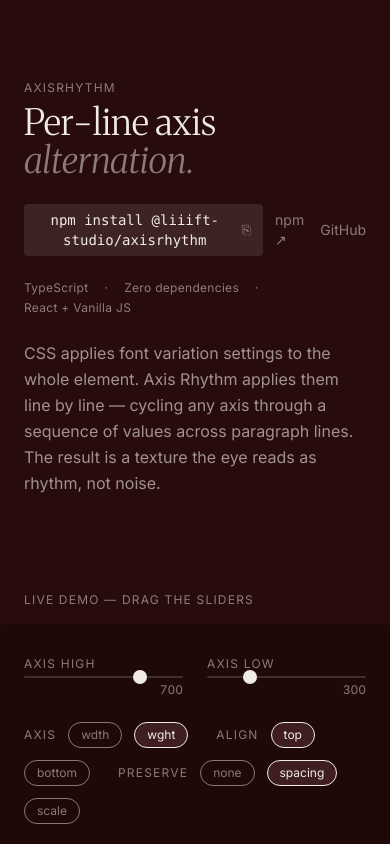
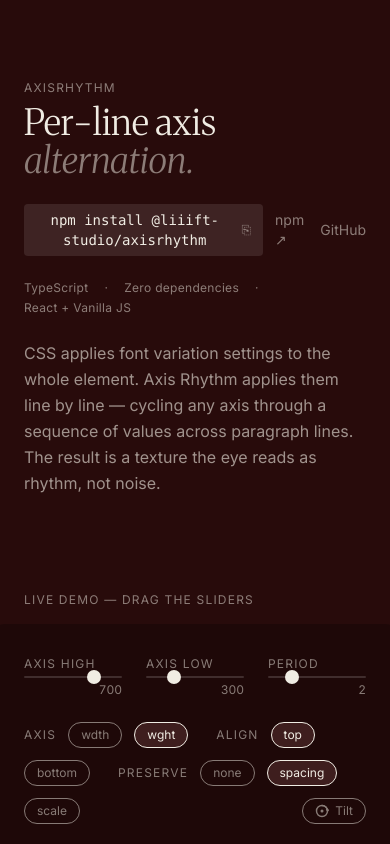
Before and after one commit to Liiift-Studio/AxisRhythm, a Next.js app in the folder site/: page / in a window 390 px wide. Shown: the top 844 px of the page. Built offline with nearby package versions, Linux system fonts and the light colour scheme.

Commit message:
Add cursor/gyro and period slider to axisRhythm demo

```diff
--- a/site/src/components/Demo.tsx
+++ b/site/src/components/Demo.tsx
@@ -1,6 +1,7 @@
 "use client"
 
-import { useState, useDeferredValue } from "react"
+// Interactive axis rhythm demo with live controls, cursor/gyro modes, and period slider
+import { useState, useEffect, useDeferredValue } from "react"
 import { AxisRhythmText } from "@liiift-studio/axisrhythm"
 import type { AxisRhythmOptions } from "@liiift-studio/axisrhythm"
 
@@ -20,6 +21,7 @@
 
 type AxisKey = keyof typeof AXIS_CONFIG
 
+/** Labelled range slider with value displayed below the track */
 function Slider({ label, value, min, max, step, onChange }: { label: string; value: number; min: number; max: number; step: number; onChange: (v: number) => void }) {
 	return (
 		<div className="flex flex-col gap-1">
@@ -56,16 +58,55 @@
 	)
 }
 
+/** Cursor icon SVG */
+function CursorIcon() {
+	return (
+		<svg width="11" height="14" viewBox="0 0 11 14" fill="currentColor" aria-hidden>
+			<path d="M0 0L0 11L3 8L5 13L6.8 12.3L4.8 7.3L8.5 7.3Z" />
+		</svg>
+	)
+}
+
+/** Gyroscope icon SVG — circle with rotation arrow */
+function GyroIcon() {
+	return (
+		<svg width="14" height="14" viewBox="0 0 14 14" fill="none" stroke="currentColor" strokeWidth="1.4" strokeLinecap="round" aria-hidden>
+			<circle cx="7" cy="7" r="5.5" />
+			<circle cx="7" cy="7" r="1.5" fill="currentColor" stroke="none" />
+			<path d="M7 1.5 A5.5 5.5 0 0 1 12.5 7" strokeWidth="1.4" />
+			<path d="M11.5 5.5 L12.5 7 L13.8 6" strokeWidth="1.2" />
+		</svg>
+	)
+}
+
 export default function Demo() {
 	const [axis, setAxis] = useState<AxisKey>('wght')
 	const [valueHigh, setValueHigh] = useState<number>(AXIS_CONFIG.wght.defaultHigh)
 	const [valueLow, setValueLow] = useState<number>(AXIS_CONFIG.wght.defaultLow)
+	const [period, setPeriod] = useState(2)
 	const [align, setAlign] = useState<'top' | 'bottom'>('top')
 	const [linePreservation, setLinePreservation] = useState<LinePreservation>('spacing')
 	const [beforeAfter, setComparing] = useState(false)
 
-	const dValueHigh = useDeferredValue(valueHigh)
-	const dValueLow = useDeferredValue(valueLow)
+	// Interaction modes — mutually exclusive
+	const [cursorMode, setCursorMode] = useState(false)
+	const [gyroMode, setGyroMode] = useState(false)
+
+	// Gyro-driven values — kept separate from slider state so slider value props
+	// never change during gyro mode (which would cause mobile to scroll to the input)
+	const [gyroHigh, setGyroHigh] = useState<number>(AXIS_CONFIG.wght.defaultHigh)
+	const [gyroLow, setGyroLow] = useState<number>(AXIS_CONFIG.wght.defaultLow)
+
+	// Detected capabilities — resolved client-side after mount
+	const [showCursor, setShowCursor] = useState(false)
+	const [showGyro, setShowGyro] = useState(false)
+
+	useEffect(() => {
+		const isHover = window.matchMedia('(hover: hover)').matches
+		const isTouch = window.matchMedia('(hover: none)').matches
+		setShowCursor(isHover)
+		setShowGyro(isTouch && 'DeviceOrientationEvent' in window)
+	}, [])
 
 	const cfg = AXIS_CONFIG[axis]
 
@@ -73,6 +114,94 @@
 		setAxis(next)
 		setValueHigh(AXIS_CONFIG[next].defaultHigh)
 		setValueLow(AXIS_CONFIG[next].defaultLow)
+		setGyroHigh(AXIS_CONFIG[next].defaultHigh)
+		setGyroLow(AXIS_CONFIG[next].defaultLow)
+	}
+
+	// Effective values: gyro-driven when gyroMode is active, slider-driven otherwise
+	const effectiveHigh = gyroMode ? gyroHigh : valueHigh
+	const effectiveLow = gyroMode ? gyroLow : valueLow
+
+	const dValueHigh = useDeferredValue(effectiveHigh)
+	const dValueLow = useDeferredValue(effectiveLow)
+	const dPeriod = useDeferredValue(period)
+
+	// Cursor mode — X controls valueHigh (mapped to cfg.min–cfg.max), Y controls valueLow (inverted: top=high)
+	useEffect(() => {
+		if (!cursorMode) return
+		const step = cfg.step
+		const handleMove = (e: MouseEvent) => {
+			const rawHigh = (e.clientX / window.innerWidth) * (cfg.max - cfg.min) + cfg.min
+			const rawLow = (1 - e.clientY / window.innerHeight) * (cfg.max - cfg.min) + cfg.min
+			setValueHigh(Math.round(rawHigh / step) * step)
+			setValueLow(Math.round(rawLow / step) * step)
+		}
+		const handleKey = (e: KeyboardEvent) => {
+			if (e.key === 'Escape') setCursorMode(false)
+		}
+		window.addEventListener('mousemove', handleMove)
+		window.addEventListener('keydown', handleKey)
+		return () => {
+			window.removeEventListener('mousemove', handleMove)
+			window.removeEventListener('keydown', handleKey)
+		}
+	}, [cursorMode, cfg])
+
+	// Gyro mode — gamma → gyroHigh, beta → gyroLow.
+	// Updates gyroHigh/gyroLow (not slider state) so slider value props stay frozen,
+	// preventing mobile browsers from scrolling to the input on each orientation update.
+	// rAF throttle limits re-renders to one per frame.
+	useEffect(() => {
+		if (!gyroMode) return
+		let rafId: number | null = null
+		const step = cfg.step
+		const handleOrientation = (e: DeviceOrientationEvent) => {
+			if (rafId !== null) return
+			rafId = requestAnimationFrame(() => {
+				rafId = null
+				if (e.gamma !== null) {
+					// gamma: -90 (tilt left) to 90 (tilt right) → cfg.min–cfg.max
+					const raw = ((e.gamma + 90) / 180) * (cfg.max - cfg.min) + cfg.min
+					setGyroHigh(Math.round(raw / step) * step)
+				}
+				if (e.beta !== null) {
+					// beta when holding portrait: ~90 upright, decreases when tilted back toward you
+					// Clamp to [15, 90] then invert: tilt back = higher value
+					const clamped = Math.max(15, Math.min(90, e.beta))
+					const raw = ((90 - clamped) / 75) * (cfg.max - cfg.min) + cfg.min
+					setGyroLow(Math.round(raw / step) * step)
+				}
+			})
+		}
+		window.addEventListener('deviceorientation', handleOrientation)
+		return () => {
+			window.removeEventListener('deviceorientation', handleOrientation)
+			if (rafId !== null) cancelAnimationFrame(rafId)
+		}
+	}, [gyroMode, cfg])
+
+	// Toggle cursor mode — turns off gyro if active
+	const toggleCursor = () => {
+		setGyroMode(false)
+		setCursorMode(v => !v)
+	}
+
+	// Toggle gyro mode — requests iOS permission if needed, turns off cursor if active
+	const toggleGyro = async () => {
+		if (gyroMode) {
+			setGyroMode(false)
+			return
+		}
+		setCursorMode(false)
+		const DOE = DeviceOrientationEvent as typeof DeviceOrientationEvent & {
+			requestPermission?: () => Promise<PermissionState>
+		}
+		if (typeof DOE.requestPermission === 'function') {
+			const permission = await DOE.requestPermission()
+			if (permission === 'granted') setGyroMode(true)
+		} else {
+			setGyroMode(true)
+		}
 	}
 
 	const sampleStyle: React.CSSProperties = {
@@ -82,11 +211,14 @@
 		fontVariationSettings: '"wght" 300, "opsz" 18, "wdth" 100',
 	}
 
+	const activeMode = cursorMode || gyroMode
+
 	return (
 		<div className="w-full">
-			<div className="grid grid-cols-2 gap-6 mb-6">
+			<div className="grid grid-cols-3 gap-6 mb-6">
 				<Slider label="Axis High" value={valueHigh} min={cfg.min} max={cfg.max} step={cfg.step} onChange={setValueHigh} />
 				<Slider label="Axis Low" value={valueLow} min={cfg.min} max={cfg.max} step={cfg.step} onChange={setValueLow} />
+				<Slider label="Period" value={period} min={1} max={6} step={1} onChange={setPeriod} />
 			</div>
 			<div className="flex flex-wrap items-center gap-3 mb-8">
 				<span className="text-xs uppercase tracking-widest opacity-50">Axis</span>
@@ -101,11 +233,45 @@
 				{(['none', 'spacing', 'scale'] as const).map(v => (
 					<button key={v} onClick={() => setLinePreservation(v)} aria-pressed={linePreservation === v} className="text-xs px-3 py-1 rounded-full border transition-opacity" style={{ borderColor: 'currentColor', opacity: linePreservation === v ? 1 : 0.5, background: linePreservation === v ? 'var(--btn-bg)' : 'transparent' }}>{v}</button>
 				))}
+
+				{/* Cursor mode — desktop/hover-capable devices only */}
+				{showCursor && (
+					<button
+						onClick={toggleCursor}
+						title="Move your cursor to control high value (X) and low value (Y)"
+						className="flex items-center gap-1.5 text-xs px-3 py-1 rounded-full border transition-all ml-auto"
+						style={{
+							borderColor: 'currentColor',
+							opacity: cursorMode ? 1 : 0.5,
+							background: cursorMode ? 'var(--btn-bg)' : 'transparent',
+						}}
+					>
+						<CursorIcon />
+						<span>{cursorMode ? 'Esc to exit' : 'Cursor'}</span>
+					</button>
+				)}
+
+				{/* Gyro mode — touch devices with DeviceOrientationEvent */}
+				{showGyro && (
+					<button
+						onClick={toggleGyro}
+						title="Tilt your device to control high value (left/right) and low value (front/back)"
+						className="flex items-center gap-1.5 text-xs px-3 py-1 rounded-full border transition-all ml-auto"
+						style={{
+							borderColor: 'currentColor',
+							opacity: gyroMode ? 1 : 0.5,
+							background: gyroMode ? 'var(--btn-bg)' : 'transparent',
+						}}
+					>
+						<GyroIcon />
+						<span>{gyroMode ? 'Tilt active' : 'Tilt'}</span>
+					</button>
+				)}
 			</div>
 			<div className="relative pb-8">
 				<div className="flex flex-col gap-8">
 					{PARAGRAPHS.map((para, i) => (
-						<AxisRhythmText key={i} axis={axis} values={[dValueHigh, dValueLow]} period={2} align={align} linePreservation={linePreservation} style={sampleStyle}>
+						<AxisRhythmText key={i} axis={axis} values={[dValueHigh, dValueLow]} period={dPeriod} align={align} linePreservation={linePreservation} style={sampleStyle}>
 							{para}
 						</AxisRhythmText>
 					))}
@@ -119,7 +285,16 @@
 				)}
 				<BeforeAfterToggle active={beforeAfter} onClick={() => setComparing(v => !v)} />
 			</div>
-			<p className="text-xs opacity-50 italic mt-8" style={{ lineHeight: "1.8" }}>Each line gets a different axis value. The paragraph reads as one — like column highlighting for text. The alternation gives the eye a subtle landmark on every line, so it can track its position and find the start of the next without losing its place.</p>
+			<div className="flex items-center gap-3 mt-8">
+				{activeMode && (
+					<p className="text-xs opacity-50 italic" style={{ lineHeight: "1.8" }}>
+						{cursorMode ? 'Move cursor: X for high value, Y for low. Press Esc to exit.' : 'Tilt left/right for high value, front/back for low.'}
+					</p>
+				)}
+				{!activeMode && (
+					<p className="text-xs opacity-50 italic" style={{ lineHeight: "1.8" }}>Each line gets a different axis value. The paragraph reads as one — like column highlighting for text. The alternation gives the eye a subtle landmark on every line, so it can track its position and find the start of the next without losing its place.</p>
+				)}
+			</div>
 		</div>
 	)
 }
```
